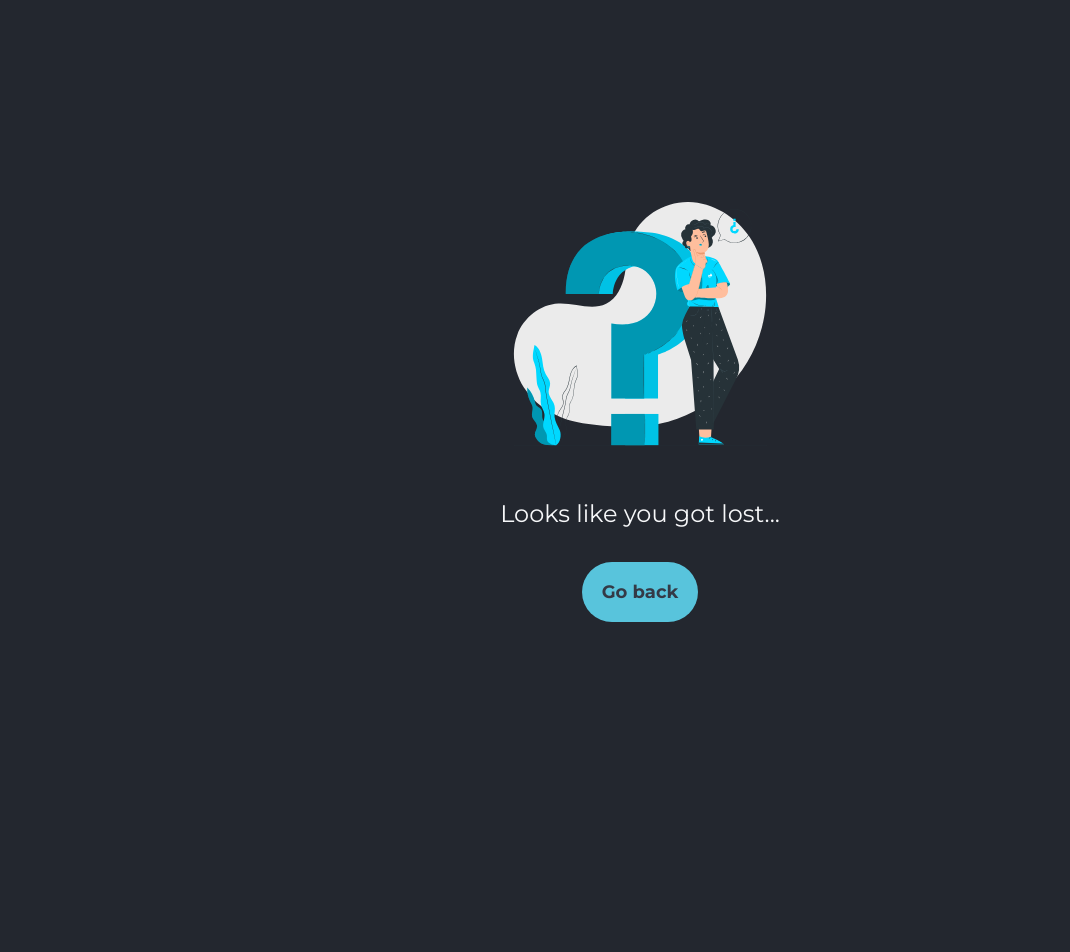
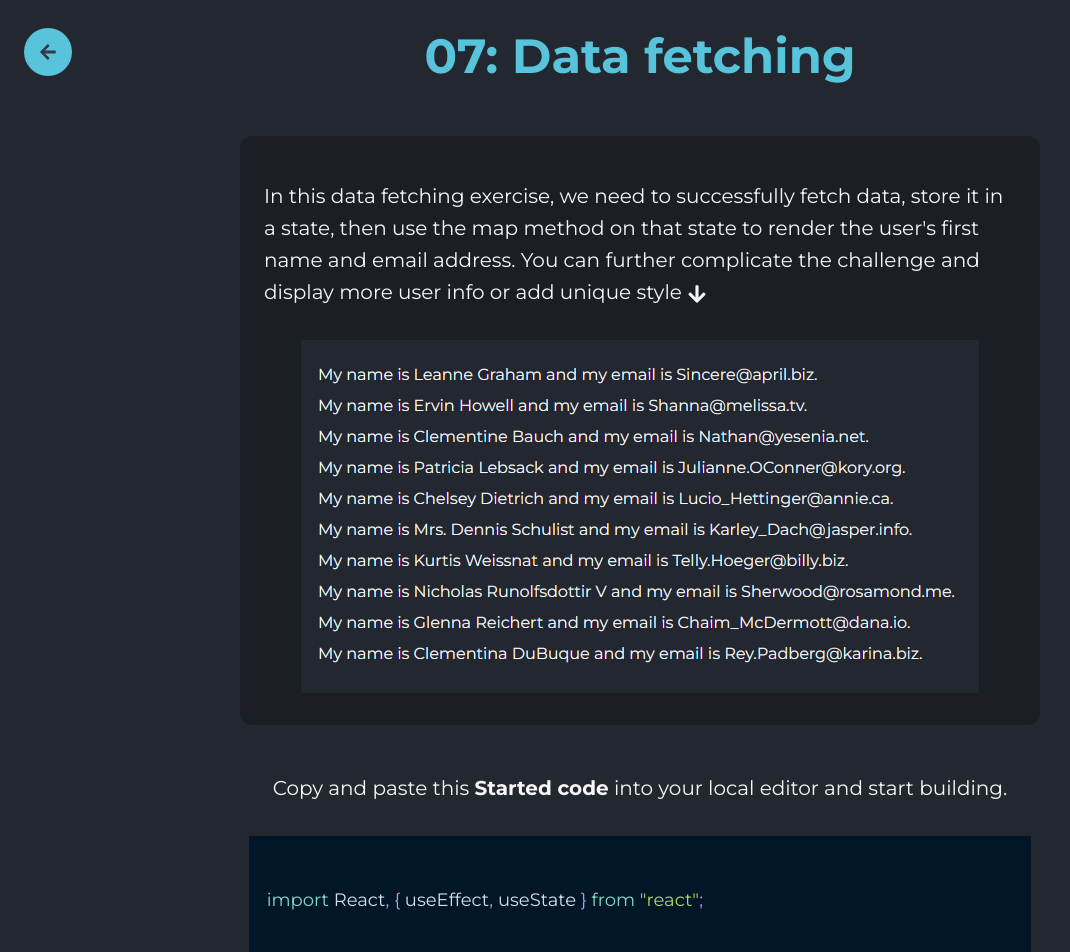
Before and after one commit to Predrag-Jandric/React-challenges, a React (Create React App) app: page /Ch7 in a window 1280 px wide. Shown: the top 952 px of the page, without its empty margins (0-1070 px from the left). Before the commit the page ends 800 px from the top, so only its background shows below. Built offline with nearby package versions, Linux system fonts and the light colour scheme.

Commit message:
ADDED: last challenge complete, ch7

```diff
--- a/postcss.config.js
+++ /dev/null
@@ -1,6 +0,0 @@
-module.exports = {
-  plugins: {
-    tailwindcss: {},
-    autoprefixer: {},
-  },
-}
--- a/src/App.js
+++ b/src/App.js
@@ -1,12 +1,9 @@
 import Welcome from "./components/Welcome";
-import Test from "./components/Test";
 
 function App() {
   return (
-    <div className="">
+    <div>
       <Welcome />
-      {/* <Test /> */}
-
     </div>
   );
 }
--- a/src/allChallengesData.js
+++ b/src/allChallengesData.js
@@ -36,9 +36,9 @@ export const allChallengesData = [
     id: 6,
   },
   {
-    name: "07: xxx",
-    desc: "yyy",
-    link: "./.",
+    name: "07: Data fetching",
+    desc: "We need to fetch data with useEffect and display it using map method.",
+    link: "../Ch7",
     id: 7,
   },
   {
--- /dev/null
+++ b/src/components/Challenges/Ch7.jsx
@@ -0,0 +1,141 @@
+import { useState } from "react";
+import { Prism as SyntaxHighlighter } from "react-syntax-highlighter";
+import { nightOwl } from "react-syntax-highlighter/dist/esm/styles/prism";
+import ch7gif from "../../assets/ch7-completed.png";
+import { FaArrowDown } from "react-icons/fa";
+import { FaArrowLeft } from "react-icons/fa";
+import { Link } from "react-router-dom";
+import Footer from "../Footer";
+
+export default function Ch7() {
+  const [showSolution, setShowSolution] = useState(false);
+
+  function handleshowSolution() {
+    setShowSolution(true);
+  }
+
+  const starterCode = `
+import React, { useEffect, useState } from "react";
+
+export default function Test() {
+
+  // fetch data from here
+  // fetch("https://jsonplaceholder.typicode.com/users")
+
+  return (
+    <ul>
+      {/* {render data here with map method} */}
+    </ul>
+  );
+}
+`;
+
+  const solutionCode = `
+import React, { useEffect, useState } from "react";
+
+export default function Test() {
+  const [records, setRecords] = useState([]);
+
+  useEffect(() => {
+    fetch("https://jsonplaceholder.typicode.com/users")
+      .then((res) => res.json())
+      .then((data) => setRecords(data))
+      .catch((err) => console.log(err));
+  }, []);
+
+  return (
+    <ul>
+      {records.map((record) => (
+        <li key={record.id}>
+          My name is {record.name} and my email is {record.email}.
+        </li>
+      ))}
+    </ul>
+  );
+}
+`;
+
+  const ch7Hints = [
+    "1. Create 'records' state that will hold all the data that is fetched.",
+    "2. Create useEffect and fecth the data, leave the dependency array empty, meaning the useEffect will run only once, upon first component render.",
+    "3. inside 'ul' tag, create a map on 'records' and return 'li' element with static sentence and dynamic user information. Dont forget the key prop.",
+  ];
+
+  const customStyle = {
+    margin: "25px",
+    marginBottom: "60px",
+  };
+
+  const [currentHints, setCurrentHints] = useState([]);
+
+  const handleRevealHint = () => {
+    if (currentHints.length < ch7Hints.length) {
+      setCurrentHints([...currentHints, ch7Hints[currentHints.length]]);
+    }
+  };
+
+  return (
+    <section className="bg-bg relative text-white text-lg flex flex-col items-center text-center ">
+      <p className="text-react py-8 mx-5 px-10 text-5xl font-bold">
+        07: Data fetching
+      </p>
+      <Link
+        className="absolute left-6 top-7 rounded-full font-bold flex items-center justify-center h-12 w-12 bg-react text-btn-color hover:bg-react-hover transition"
+        to="../panel"
+      >
+        <FaArrowLeft className="rounded-full" />
+      </Link>
+      <article className="flex-col m-6 py-8 max-w-[50rem] flex bg-bg2 p-6 gap-4 items-start rounded-xl">
+        <p className="mt-3 text-xl text-start leading-8">
+          In this data fetching exercise, we need to successfully fetch data,
+          store it in a state, then use the map method on that state to render
+          the user's first name and email address. You can further complicate
+          the challenge and display more user info or add unique style{" "}
+          <FaArrowDown className="inline" />
+        </p>
+
+        <img className="mx-auto pt-4" src={ch7gif} alt="gif here" />
+      </article>
+      <article className="max-w-[50rem]">
+        <p className="text-xl pb-2  m-6">
+          Copy and paste this <b>Started code</b> into your local editor and
+          start building.
+        </p>
+        <SyntaxHighlighter language="javascript" wrapLines style={nightOwl}>
+          {starterCode}
+        </SyntaxHighlighter>
+      </article>
+
+      <button
+        className="mt-6 rounded-full font-bold px-5 py-2 bg-react text-btn-color hover:bg-react-hover transition"
+        onClick={handleRevealHint}
+      >
+        Reveal a hint
+      </button>
+      <p
+        className="text-xl my-6 leading-8 p-6 rounded-xl text-start max-w-[50rem]"
+        style={{ whiteSpace: "pre-wrap" }}
+      >
+        {currentHints.join("\n")}
+      </p>
+
+      <button
+        className="mb-8 rounded-full font-bold px-5 py-2 bg-react text-btn-color hover:bg-react-hover transition"
+        onClick={handleshowSolution}
+      >
+        Show solution <FaArrowDown className="inline" />
+      </button>
+      {showSolution && (
+        <SyntaxHighlighter
+          customStyle={customStyle}
+          language="javascript"
+          wrapLines
+          style={nightOwl}
+        >
+          {solutionCode}
+        </SyntaxHighlighter>
+      )}
+      <Footer />
+    </section>
+  );
+}
--- a/src/components/Test.jsx
+++ /dev/null
@@ -1,59 +0,0 @@
-import { useState } from "react"
-
- export default function Test() {
-
-  const [todos, setTodos] = useState([])
-  const [inputVal, setInputVal] = useState("")
-
-  function handleInput(e){
-    setInputVal(e.target.value)
-  }
-
-  function addToDo(){
-    if (inputVal !== "") {
-      setTodos(prevTodo => [...prevTodo, inputVal])
-      setInputVal("")
-    }
-  }
-
-  function handleDelete(uniqueIndex){
-    setTodos((prev) => prev.filter((prevTodo, prevIndex) => prevIndex !== uniqueIndex));
-  }
-
-  return (
-    <main >
-      <h1>React To-do List</h1>
-
-      <section>
-        <input type="text" value={inputVal} placeholder="Enter task" onChange={handleInput} />
-        <button onClick={addToDo}>Add</button>
-      </section>
-
-      <Item todos={todos} handleDelete={handleDelete} />
-
-    </main>
-  );
-}
-
-
-function Item({todos, handleDelete}) {
-  return (
-    <section>
-
-    {todos.map((item, index) => {
-        return (
-          <article key={index}>
-            <p>{item}</p>
-
-            <div >
-              <input type="checkbox" />
-              <button onClick={() => handleDelete(index)}>Delete</button>
-            </div>
-
-          </article>
-        )
-      })}
-
-    </section>
-  )
-}
--- a/src/index.js
+++ b/src/index.js
@@ -11,7 +11,7 @@ import Ch3 from "./components/Challenges/Ch3";
 import Ch4 from "./components/Challenges/Ch4";
 import Ch5 from "./components/Challenges/Ch5";
 import Ch6 from "./components/Challenges/Ch6";
-// import Ch7 from "./components/Challenges/Ch7";
+import Ch7 from "./components/Challenges/Ch7";
 import Ch8 from "./components/Challenges/Ch8";
 
 const router = createBrowserRouter([
@@ -49,6 +49,10 @@ const router = createBrowserRouter([
     element: <Ch6 />,
   },
   {
+    path: "Ch7",
+    element: <Ch7 />,
+  },
+  {
     path: "Ch8",
     element: <Ch8 />,
   },
```
Also changed, not shown: src/assets/ch7-completed.png (added).
